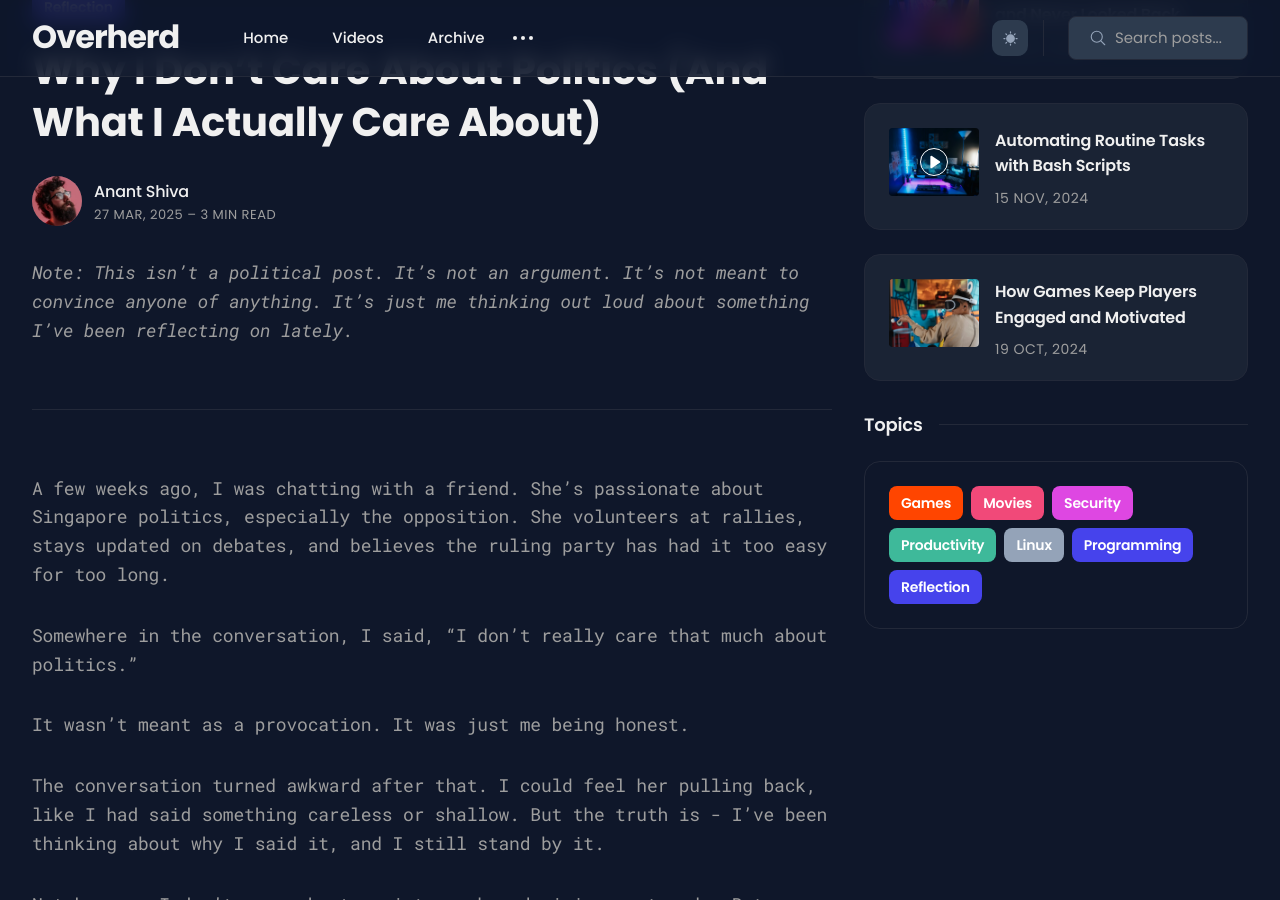
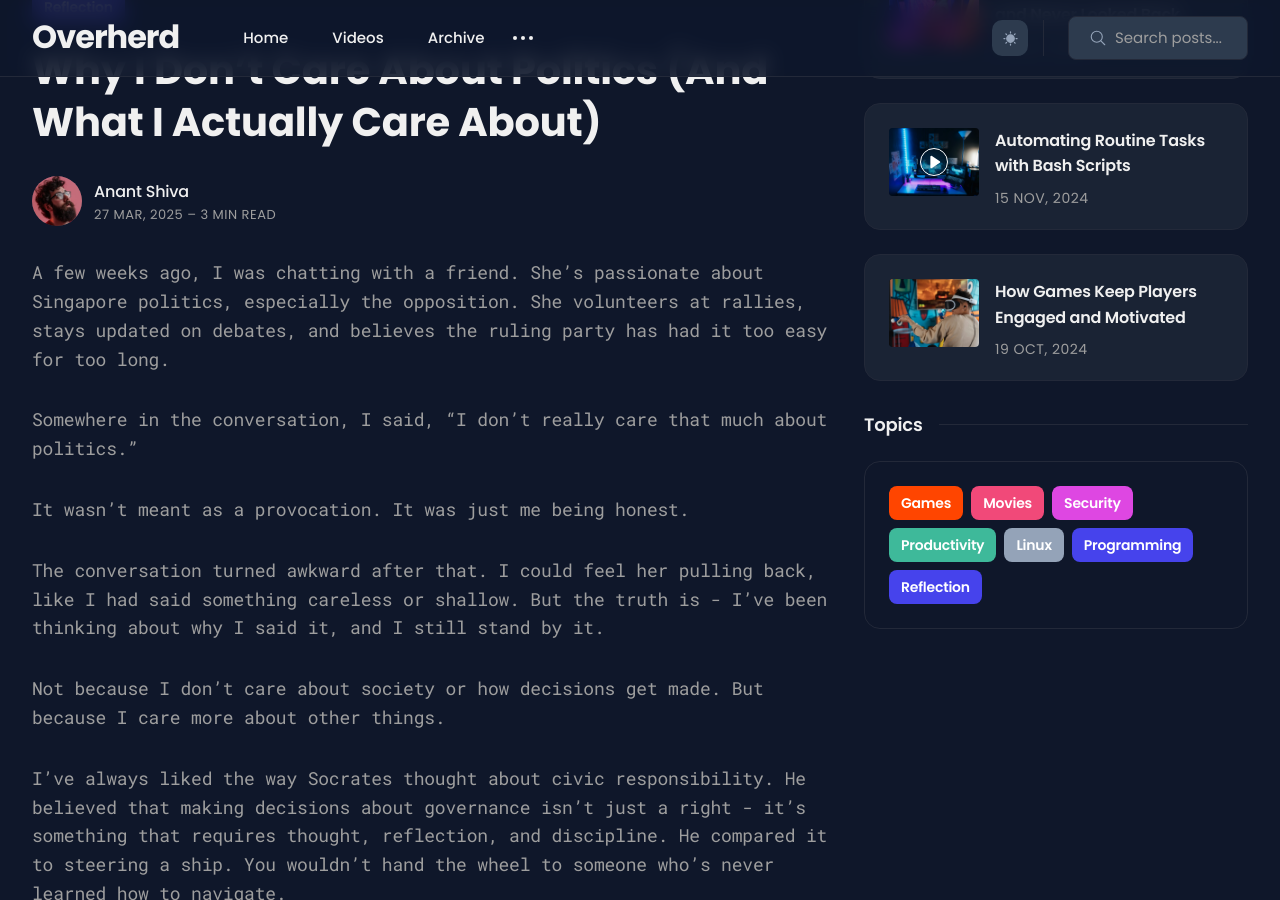
Before and after one commit to smartyshaman/anantshiva.github.io, a Jekyll site: the page built from _posts/2027-03-28-singapore-politics-socrates.md, in a window 1280 px wide and 900 px high, scrolled down 779 px. Built offline with Jekyll 4.4.1, drawn with Linux system fonts in a browser that asks for light colours; some of the changed text lies outside the part shown.

Commit message:
vault backup: 2025-03-29 07:37:00

```diff
--- a/_posts/2027-03-28-singapore-politics-socrates.md
+++ b/_posts/2027-03-28-singapore-politics-socrates.md
@@ -6,11 +6,6 @@ tags: [Reflection]
 tags_color: '#4643ec'
 image: 'https://media.anantshiva.com/socrates-singapore.png'
 ---
-
-*Note: This isn’t a political post. It’s not an argument. It’s not meant to convince anyone of anything. It’s just me thinking out loud about something I’ve been reflecting on lately.*
-
----
-
 A few weeks ago, I was chatting with a friend. She’s passionate about Singapore politics, especially the opposition. She volunteers at rallies, stays updated on debates, and believes the ruling party has had it too easy for too long.
 
 Somewhere in the conversation, I said, "I don’t really care that much about politics."
```
Also changed, not shown: other parts of _posts/2027-03-28-singapore-politics-socrates.md (+4 -0 lines), .obsidian/app.json.
